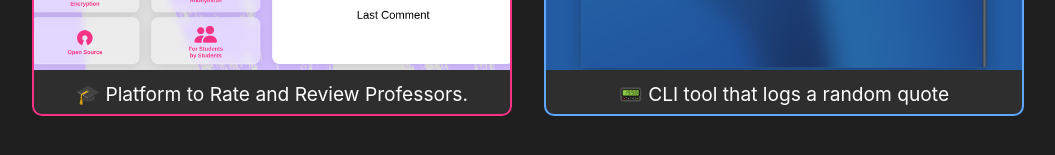
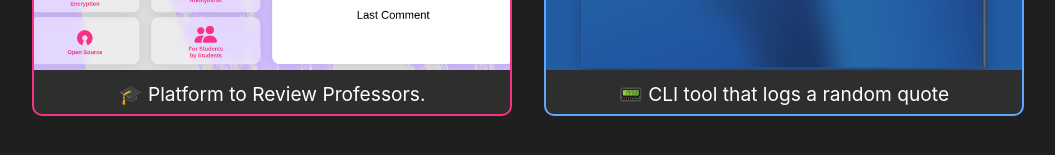
Before and after one commit to monov/monov-web, a React (Vite) app: page /portfolio in a window 1280 px wide. Shown: the part 391-546 px from the top of the page, without its empty margins (112-1167 px from the left). Built offline with nearby package versions, Linux system fonts and the light colour scheme; a web font is replaced by a local one.

Commit message:
bug fixes

```diff
--- a/src/pages/Home.css
+++ b/src/pages/Home.css
@@ -344,6 +344,7 @@ li{
 
   .hero-txt-wrapper{
     width: 100%;
-    margin-left: 3rem;
+    margin-left: 0;
   }
+
 }
--- a/src/pages/Portfolio.jsx
+++ b/src/pages/Portfolio.jsx
@@ -25,7 +25,7 @@ const Portfolio = () => {
                 <div className="projpic p1"></div>
               </div>
               <div className="p1-wrapper">
-                🎓 Platform to Rate and Review Professors.
+                🎓 Platform to Review Professors.
               </div>
             </motion.div>
 
```
